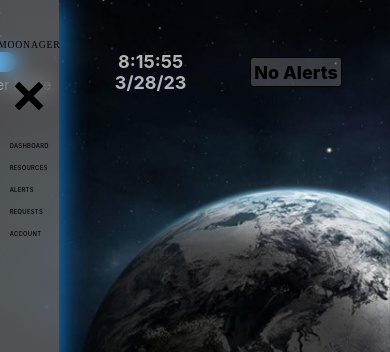
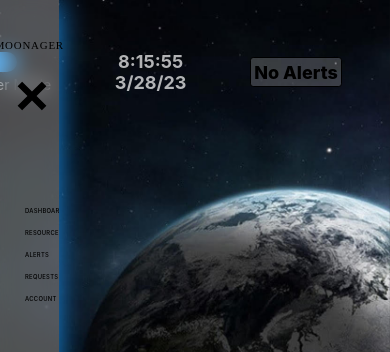
Before and after one commit to chingu-voyages/v43-tier2-team-23, a React (Vite) app in the folder moonager/: page /alerts in a window 390 px wide. Both pictures are taken after a click on the element 37 px from the left and 95 px from the top of the page. Shown: the top 352 px of the page. Built offline with nearby package versions, Linux system fonts and the light colour scheme; a web font is replaced by a local one.

Commit message:
made the logo responsive

```diff
--- a/moonager/src/routes/navigation/navigation.comp.tsx
+++ b/moonager/src/routes/navigation/navigation.comp.tsx
@@ -46,7 +46,7 @@ function Navigation(props:{ menuHandler:Function, menuIsOpen:boolean, time:numbe
                       MOONAGER
                     </div>
 
-                    <div style={{width: '100%', display: 'flex', justifyContent: 'flex-end' }} >
+                    <div className='close-icon-container' >
                       <img src={CloseIcon} onClick={props.menuHandler} className='close-icon'></img>
                     </div>
 
--- a/moonager/src/routes/navigation/navigation.styles.scss
+++ b/moonager/src/routes/navigation/navigation.styles.scss
@@ -102,21 +102,25 @@
             display: flex;
             justify-content: center;
             font-family: 'Moulpali', cursive;
-            font-size: 2.5vw;
+            font-size: 2.8vw;
             letter-spacing: .2vw;
             line-height: 30px;
             color: black;
-
             pointer-events: none;
             padding: 30px 0px 20px;
         }
 
-        .close-icon {
-            width: 30px;
-            margin-right: 15px;
+        .close-icon-container {
+            width: 100%;
+            display: flex;
+            justify-content: flex-end;
 
-            &:hover {
-                cursor: pointer;
+            .close-icon {
+                width: 30px;
+                margin-right: 12px;
+                &:hover {
+                    cursor: pointer;
+                }
             }
         }
 
@@ -124,14 +128,15 @@
             display: flex;
             flex-direction: column;
             font-size: 1.5vw;
-            margin: auto;
-            margin-top: 15px;
+            justify-content: flex-start;
+            margin-left: 25px;
+            margin-top: 80px;
 
             .link {
                 color: black;
                 margin-top: 15px;
                 letter-spacing: .05em;
-                animation: collapse .3s;
+                animation: expansion .3s;
                 overflow: hidden;
 
                 &:hover {
@@ -142,7 +147,7 @@
                     color: white;
                 }
 
-                @keyframes collapse {
+                @keyframes expansion {
                     from {width: 0%};
                     to {width: 100%};
                 }
```
